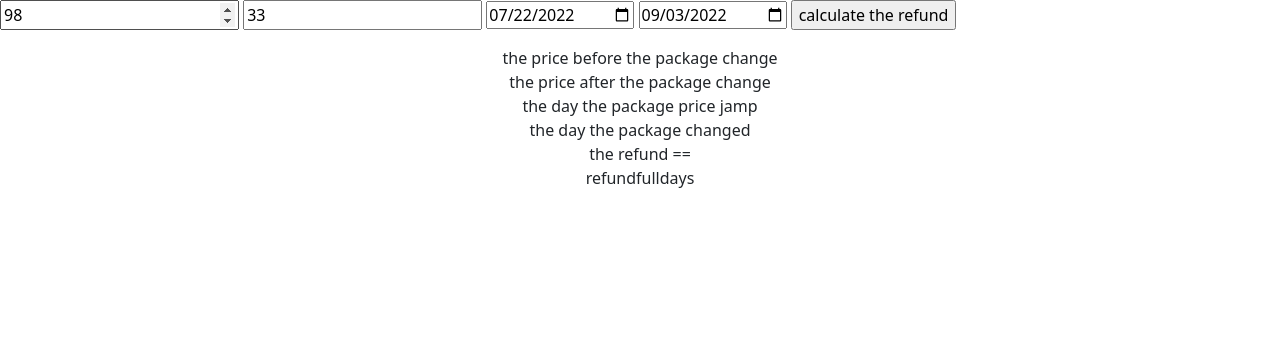
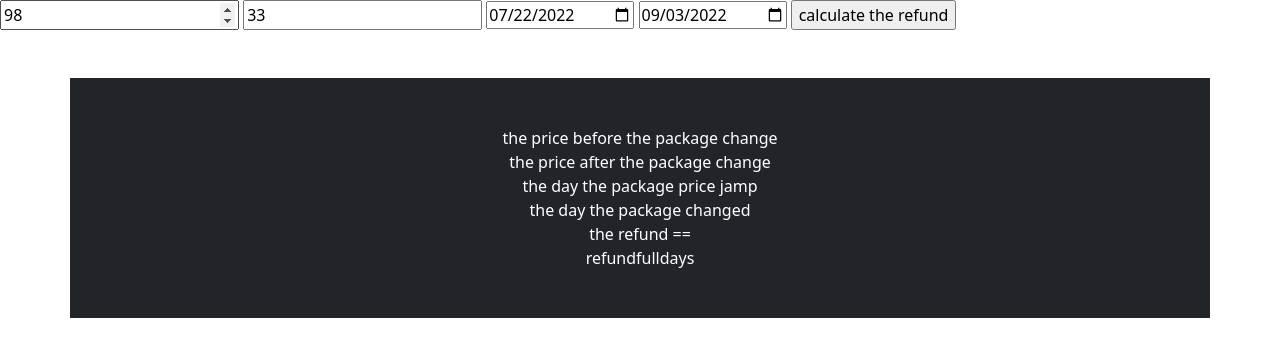
Before and after one commit to eli4567/html-js-colc, a plain HTML site: page index.html in a window 1280 px wide. Drawn offline with nearby package versions, Linux system fonts and the light colour scheme.

Commit message:
add color as exemple

```diff
--- a/index.html
+++ b/index.html
@@ -26,7 +26,7 @@
             <p></p>
         </div>
     </div>
-    <div class="container">
+    <div class="container p-5 my-5 bg-dark text-white">
         <div class="cord text-center">
             <div name="price-before" class="cord">the price before the package change </div>
             <div name="price-after" class="cord">the price after the package change  </div>
```
